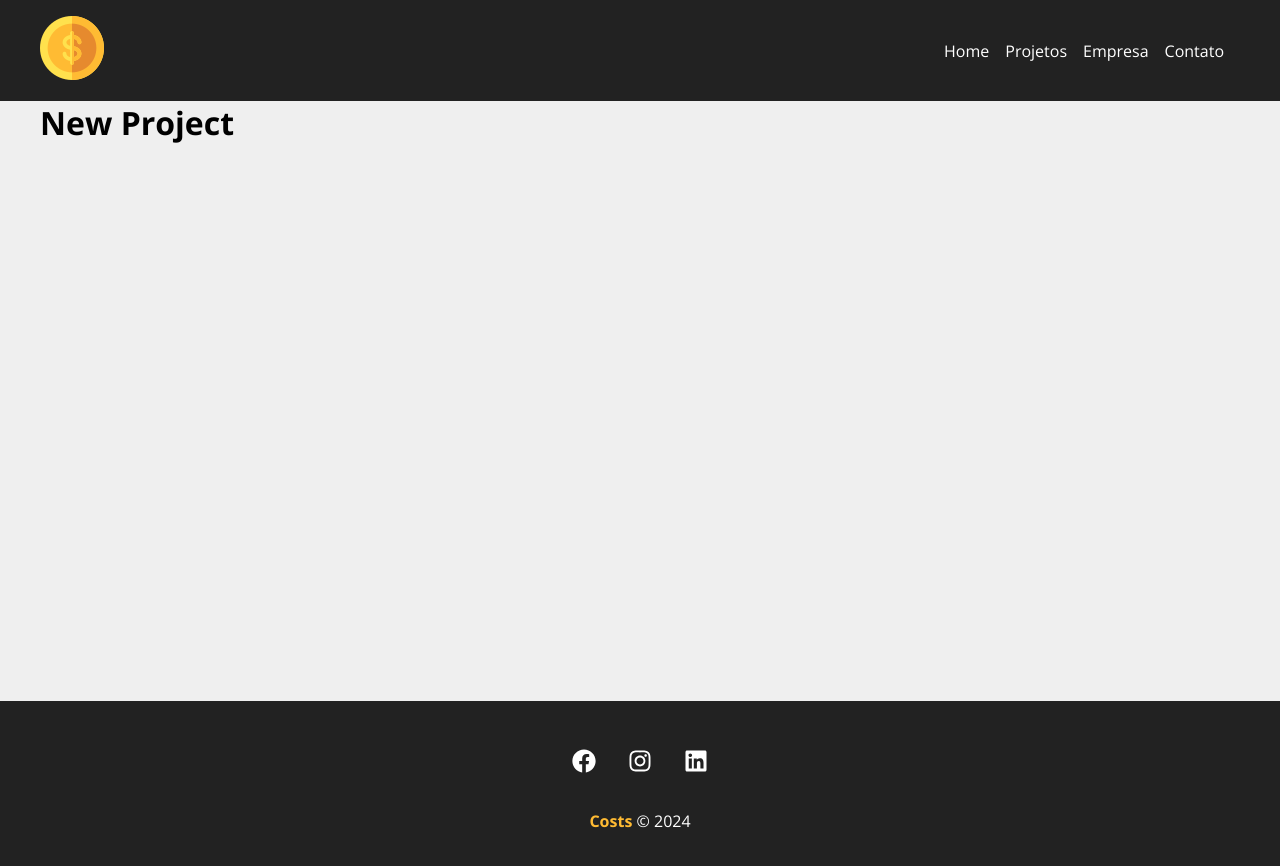
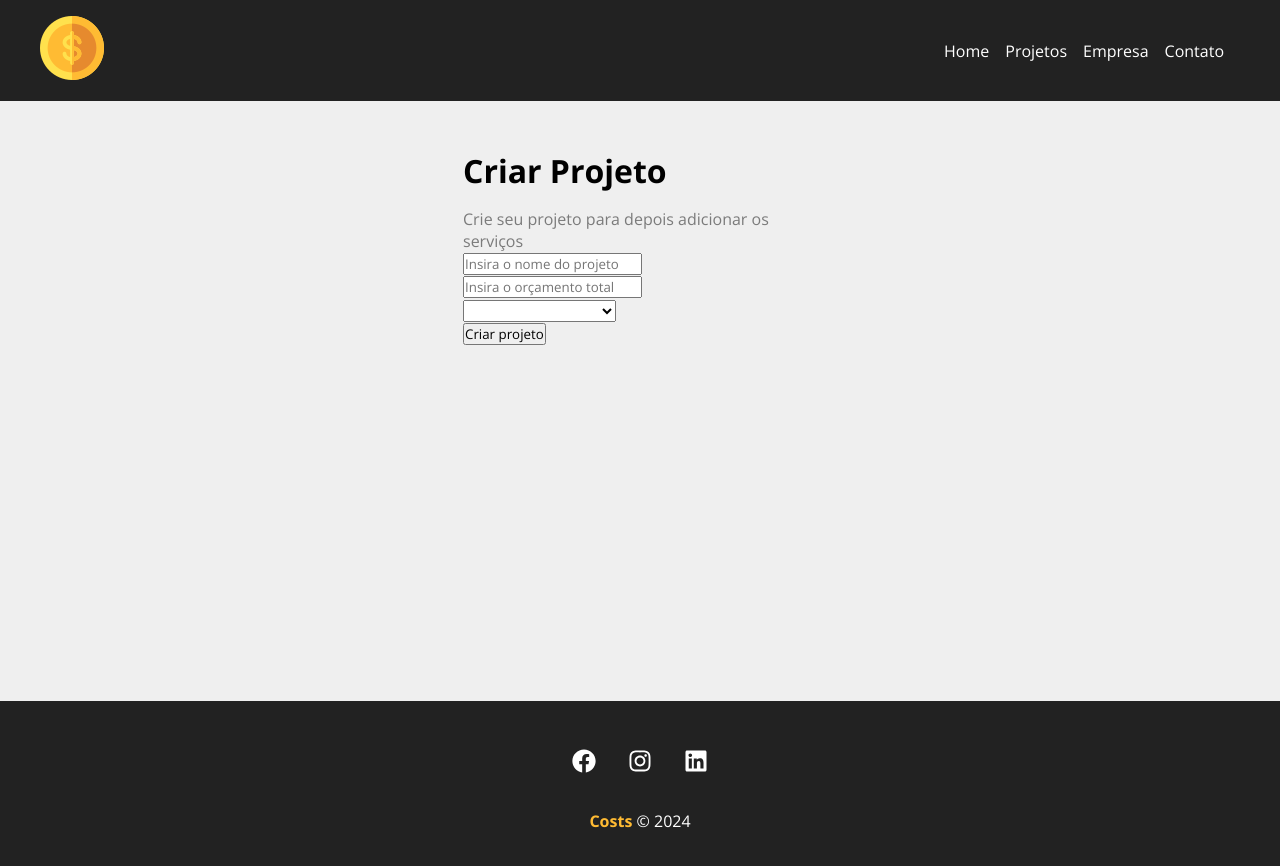
Before and after one commit to nayarakarinearaujo/costs, a React (Create React App) app: page /newproject in a window 1280 px wide. Shown: the top 866 px of the page. Built offline with nearby package versions, Linux system fonts and the light colour scheme.

Commit message:
project form

```diff
--- a/src/components/pages/NewProject.js
+++ b/src/components/pages/NewProject.js
@@ -1,9 +1,14 @@
-
+import ProjectForm from '../projects/ProjectForm'
+import styles from './NewProject.module.css'
 
 
 function NewProject() {
     return (
-        <h1>New Project</h1>
+        <div className={styles.newproject_container}>
+            <h1>Criar Projeto</h1>
+            <p>Crie seu projeto para depois adicionar os serviços</p>
+            <ProjectForm />
+        </div>
     )
 }
 
--- a/src/components/pages/NewProject.module.css
+++ b/src/components/pages/NewProject.module.css
@@ -0,0 +1,13 @@
+.newproject_container {
+    width: 450px;
+    margin: 0 auto;
+    padding: 3em;
+}
+
+.newproject_container h1 {
+    margin-bottom: 0.5em;
+}
+
+.newproject_container p {
+    color: #7b7b7b;
+}
--- /dev/null
+++ b/src/components/projects/ProjectForm.js
@@ -0,0 +1,26 @@
+
+import React from 'react'
+
+function ProjectForm() {
+    return (
+        <form>
+            <div>
+                <input type='text' placeholder='Insira o nome do projeto' />
+            </div>
+            <div>
+                <input type='number' placeholder='Insira o orçamento total' />
+            </div>
+            <div>
+                <select name='category_id'>
+                    <option disabled >Selecione a categoria</option>
+                </select>
+            </div>
+
+            <div>
+                <input type='submit' value='Criar projeto'></input>
+            </div>
+        </form>
+    )
+}
+
+export default ProjectForm
```
